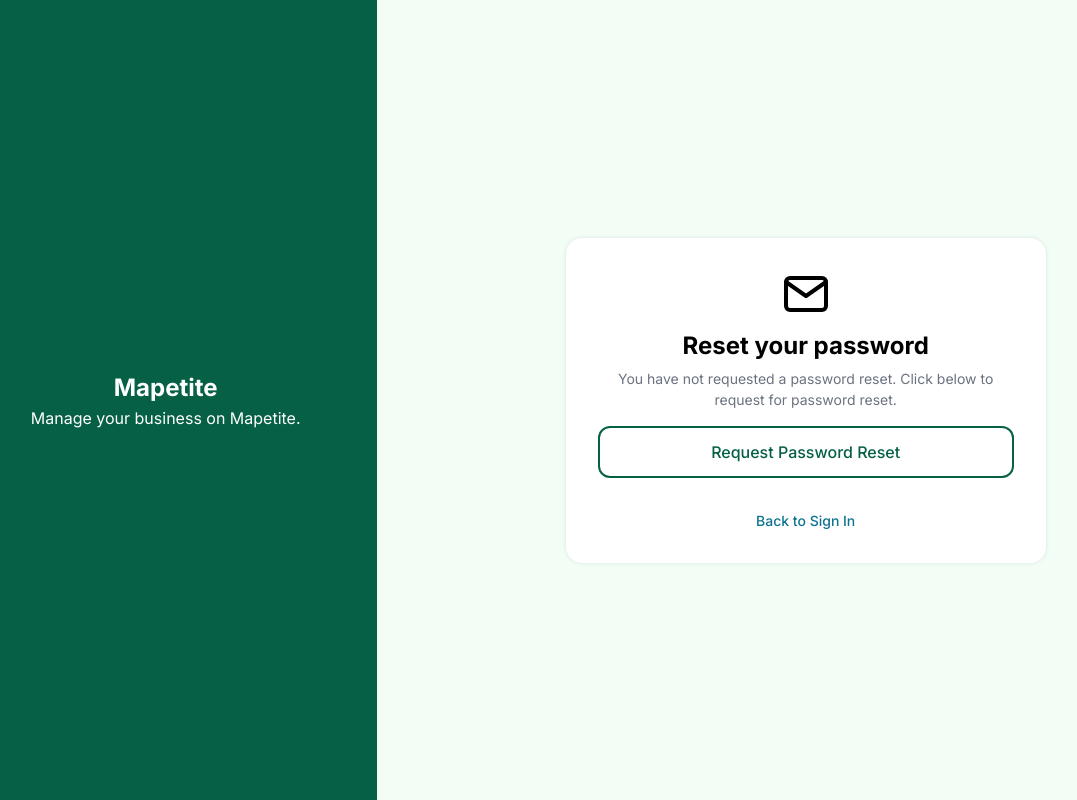
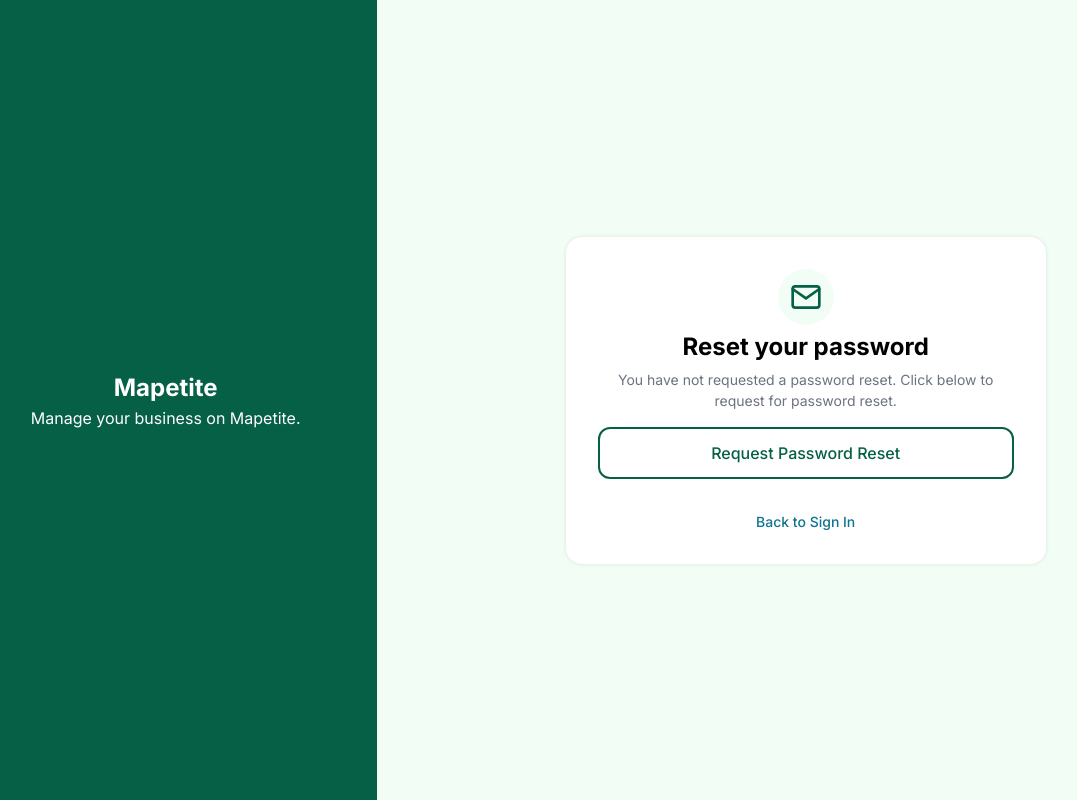
Before and after one commit to Spimy/mapetite, a Django app: page /reset-password/sent/ in a window 1280 px wide. Shown: the whole page, without its empty margins (46-1123 px from the left). Run offline with Django 5.2, Linux system fonts and the light colour scheme; parts of the project's set-up code (start-up, migrations or seed data) failed here and were passed over.

Commit message:
#16 fix class name from auth__email-icon to auth__form-icon

```diff
--- a/server/apps/users/templates/users/password_reset/password_reset_done.html
+++ b/server/apps/users/templates/users/password_reset/password_reset_done.html
@@ -42,7 +42,7 @@
       <button type="submit" class="btn btn--invert auth__button">Resend Email</button>
     {% else %}
       <div class="auth__form-header auth__form-header--center">
-        <span class="auth__email-icon">{% include "icons/email.html" %}</span>
+        <span class="auth__form-icon">{% include "icons/email.html" %}</span>
         <h2 class="auth__form-title">Reset your password</h2>
         <p class="auth__form-subtitle">You have not requested a password reset. Click below to request for password reset.</p>
       </div>
```
